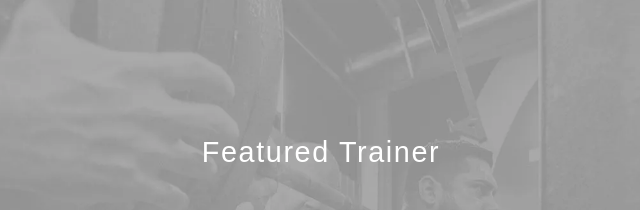
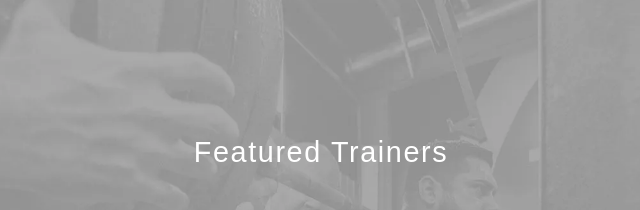
Before and after one commit to Emekaob/crossfits, a plain HTML site: page index.html in a window 1280 px wide. Shown: the part 2654-2864 px from the top of the page, 319-959 px from the left. Drawn offline with Linux system fonts and the light colour scheme.

Commit message:
added s to trainers

```diff
--- a/index.html
+++ b/index.html
@@ -156,7 +156,7 @@
       </section>
 
       <section class="featured-trainer-container">
-        <h2>Featured Trainer</h2>
+        <h2>Featured Trainers</h2>
         <figure>
           <img src="img/profile-pic-1.webp" alt="Shane Green Profile Picture" />
         </figure>
```
